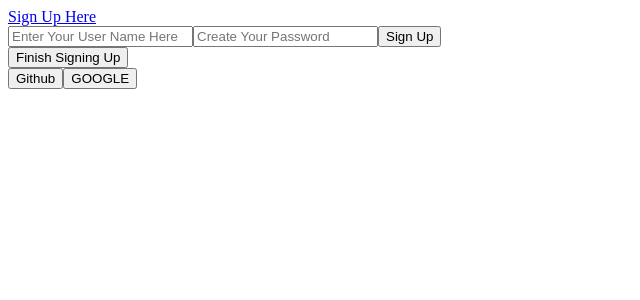
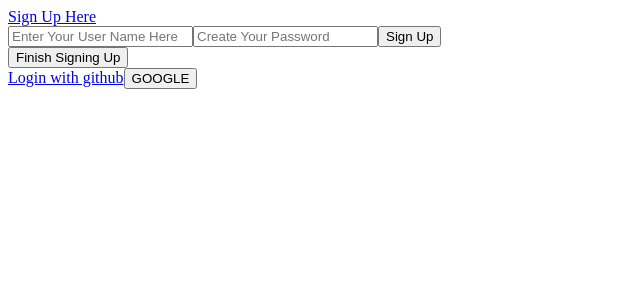
Before and after one commit to Refresh-App/Front-End, a React (Create React App) app: page /signup in a window 1280 px wide. Shown: the top 300 px of the page, without its empty margins (0-640 px from the left). Built offline with nearby package versions, Linux system fonts and the light colour scheme.

Commit message:
Test Auth

```diff
--- a/src/components/signIn/GithubSignInButton.js
+++ b/src/components/signIn/GithubSignInButton.js
@@ -3,7 +3,7 @@ import React from 'react'
 
 
  const GithubSignInButton = () =>{
-    return <button>Github</button>
+    return <a href="https://github.com/login/oauth/authorize?client_id=b9305af8a8b0ff6e76e9&redirect_uri=https://apidevnow.com/gitAuth">Login with github</a>
 }
 
 export default GithubSignInButton
```
